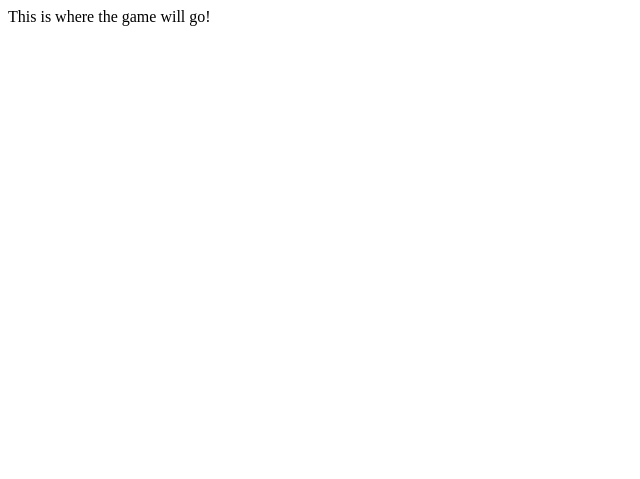
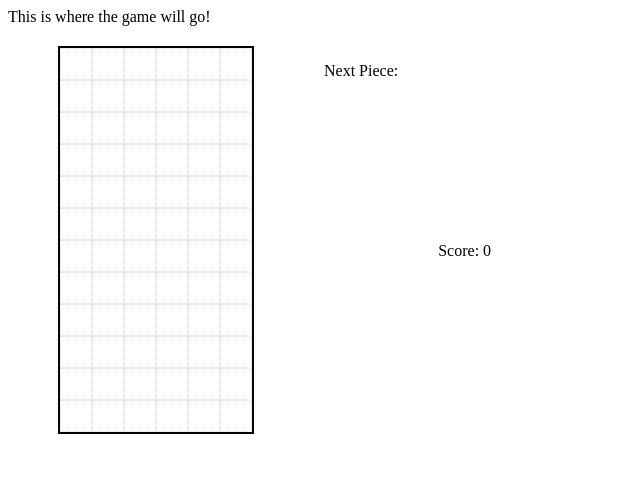
Before and after one commit to Amalgamus4/columns, a plain HTML site: page game.html in a window 1280 px wide. Shown: the whole page, without its empty margins (0-640 px from the left). Drawn offline with Linux system fonts and the light colour scheme.

Commit message:
work on game page layout

```diff
--- a/game.html
+++ b/game.html
@@ -3,8 +3,99 @@
   <head>
     <meta charset="utf-8">
     <title>Columns</title>
+    <link rel="stylesheet" href="style.css">
   </head>
   <body>
     This is where the game will go!
+    <div class="game-area">
+
+    <div class="game-board">
+      <div id="1" class="grid-square"></div>
+      <div id="2" class="grid-square"></div>
+      <div id="3" class="grid-square"></div>
+      <div id="4" class="grid-square"></div>
+      <div id="5" class="grid-square"></div>
+      <div id="6" class="grid-square"></div>
+      <div id="7" class="grid-square"></div>
+      <div id="8" class="grid-square"></div>
+      <div id="9" class="grid-square"></div>
+      <div id="10" class="grid-square"></div>
+      <div id="11" class="grid-square"></div>
+      <div id="12" class="grid-square"></div>
+      <div id="13" class="grid-square"></div>
+      <div id="14" class="grid-square"></div>
+      <div id="15" class="grid-square"></div>
+      <div id="16" class="grid-square"></div>
+      <div id="17" class="grid-square"></div>
+      <div id="18" class="grid-square"></div>
+      <div id="19" class="grid-square"></div>
+      <div id="20" class="grid-square"></div>
+      <div id="21" class="grid-square"></div>
+      <div id="22" class="grid-square"></div>
+      <div id="23" class="grid-square"></div>
+      <div id="24" class="grid-square"></div>
+      <div id="25" class="grid-square"></div>
+      <div id="26" class="grid-square"></div>
+      <div id="27" class="grid-square"></div>
+      <div id="28" class="grid-square"></div>
+      <div id="29" class="grid-square"></div>
+      <div id="30" class="grid-square"></div>
+      <div id="31" class="grid-square"></div>
+      <div id="32" class="grid-square"></div>
+      <div id="33" class="grid-square"></div>
+      <div id="34" class="grid-square"></div>
+      <div id="35" class="grid-square"></div>
+      <div id="36" class="grid-square"></div>
+      <div id="37" class="grid-square"></div>
+      <div id="38" class="grid-square"></div>
+      <div id="39" class="grid-square"></div>
+      <div id="40" class="grid-square"></div>
+      <div id="41" class="grid-square"></div>
+      <div id="42" class="grid-square"></div>
+      <div id="43" class="grid-square"></div>
+      <div id="44" class="grid-square"></div>
+      <div id="45" class="grid-square"></div>
+      <div id="46" class="grid-square"></div>
+      <div id="47" class="grid-square"></div>
+      <div id="48" class="grid-square"></div>
+      <div id="49" class="grid-square"></div>
+      <div id="50" class="grid-square"></div>
+      <div id="51" class="grid-square"></div>
+      <div id="52" class="grid-square"></div>
+      <div id="53" class="grid-square"></div>
+      <div id="54" class="grid-square"></div>
+      <div id="55" class="grid-square"></div>
+      <div id="56" class="grid-square"></div>
+      <div id="57" class="grid-square"></div>
+      <div id="58" class="grid-square"></div>
+      <div id="59" class="grid-square"></div>
+      <div id="60" class="grid-square"></div>
+      <div id="61" class="grid-square"></div>
+      <div id="62" class="grid-square"></div>
+      <div id="63" class="grid-square"></div>
+      <div id="64" class="grid-square"></div>
+      <div id="65" class="grid-square"></div>
+      <div id="66" class="grid-square"></div>
+      <div id="67" class="grid-square"></div>
+      <div id="68" class="grid-square"></div>
+      <div id="69" class="grid-square"></div>
+      <div id="70" class="grid-square"></div>
+      <div id="71" class="grid-square"></div>
+      <div id="72" class="grid-square"></div>
+    </div>
+
+    <div class="next-piece-area">
+      <p>Next Piece:</p>
+      <div class="preview-box">
+        <div class="preview-piece">
+
+        </div>
+      </div>
+    </div>
+
+    <div class="score-area">
+      <p>Score: <span id="score"> 0 </span></p>
+    </div>
+</div>
   </body>
 </html>
--- a/style.css
+++ b/style.css
@@ -6,3 +6,35 @@
   text-align: center;
   padding: 10px;
 }
+
+.game-board {
+  display: grid;
+  grid-template-columns: repeat(6,1fr);
+  grid-template-rows: repeat(12,1fr);
+  border: 2px solid black;
+  width: 192px;
+  height: 384px;
+  margin: 20px 50px;
+}
+
+.grid-square {
+  border: 1px dotted #ddd;
+  height: 30px;
+  width: 30px;
+}
+
+.next-piece-area{
+  display: inline;
+  float: right;
+  text-align: right;
+}
+
+.score-area{
+  padding: 200px 20px;
+}
+.game-area {
+  display: flex;
+}
+.next-piece-area{
+  padding: 20px 20px;
+}
```
